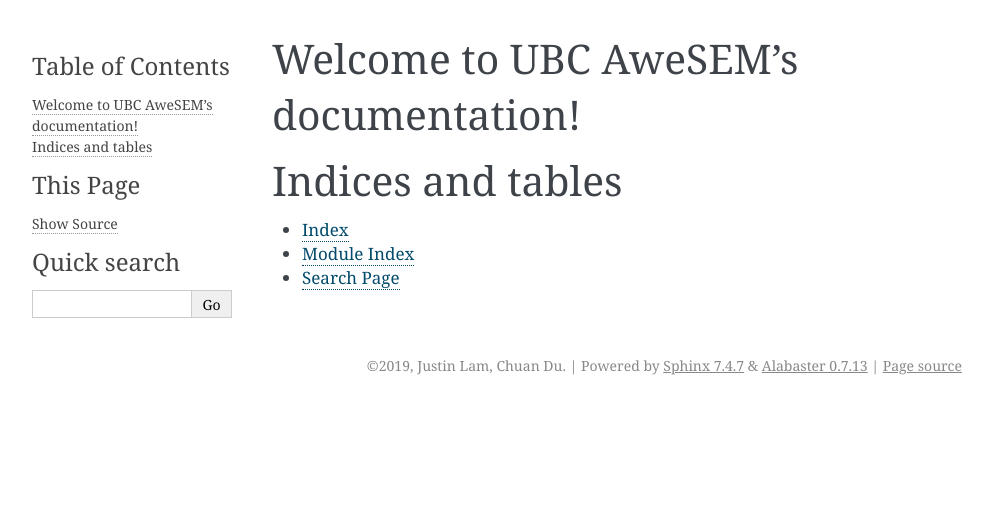
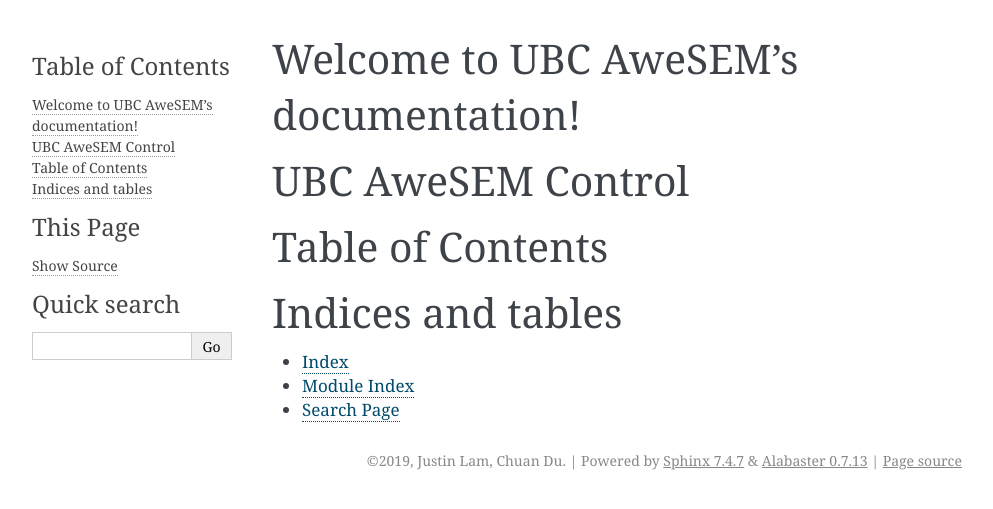
Before and after one commit to justinmklam/cookiecutter-python-package, a Sphinx documentation site: the page built from docs/index.rst, in a window 1280 px wide. Shown: the top 509 px of the page, without its empty margins (148-1141 px from the left). Built offline with Sphinx 7.4.7, drawn with Linux system fonts in a browser that asks for light colours; part of the change alters nothing that is shown.

```diff
--- a/docs/conf.py
+++ b/docs/conf.py
@@ -31,10 +31,21 @@ release = 'v1.0.0'
 # extensions coming with Sphinx (named 'sphinx.ext.*') or your custom
 # ones.
 extensions = [
+    "sphinx.ext.autodoc",
+    "sphinx.ext.todo",
+    "sphinx.ext.napoleon",
+    "m2r"
 ]
+
+napoleon_google_docstring = True
+napoleon_use_ivar = True
 
 # Add any paths that contain templates here, relative to this directory.
 templates_path = ['_templates']
+
+# The suffix(es) of source filenames.
+# You can specify multiple suffix as a list of string:
+source_suffix = [".rst", ".md"]
 
 # List of patterns, relative to source directory, that match files and
 # directories to ignore when looking for source files.
--- a/docs/index.rst
+++ b/docs/index.rst
@@ -6,6 +6,10 @@
 Welcome to UBC AweSEM's documentation!
 ======================================
 
+.. mdinclude:: ../README.md
+
+Table of Contents
+=================
 .. toctree::
    :maxdepth: 2
    :caption: Contents:
```
Also changed, not shown: 1 other file.
